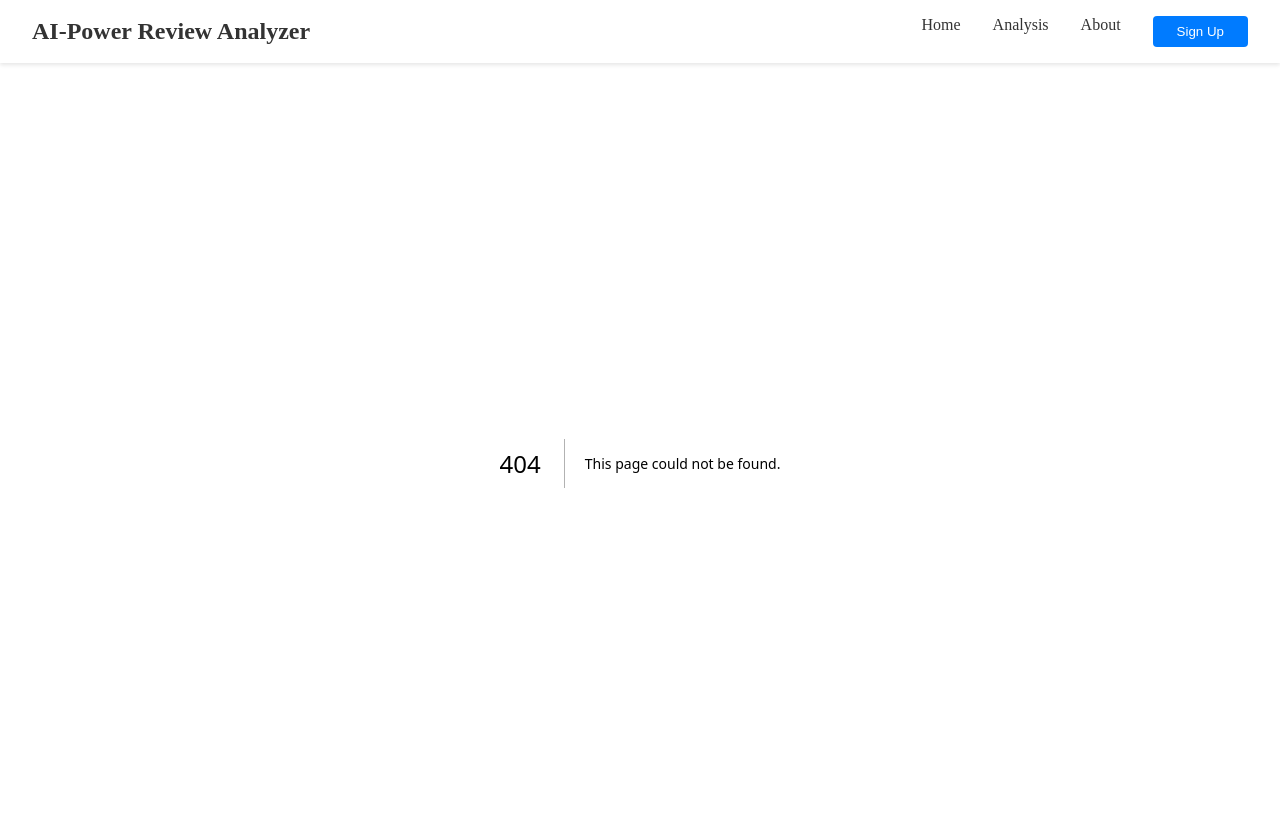
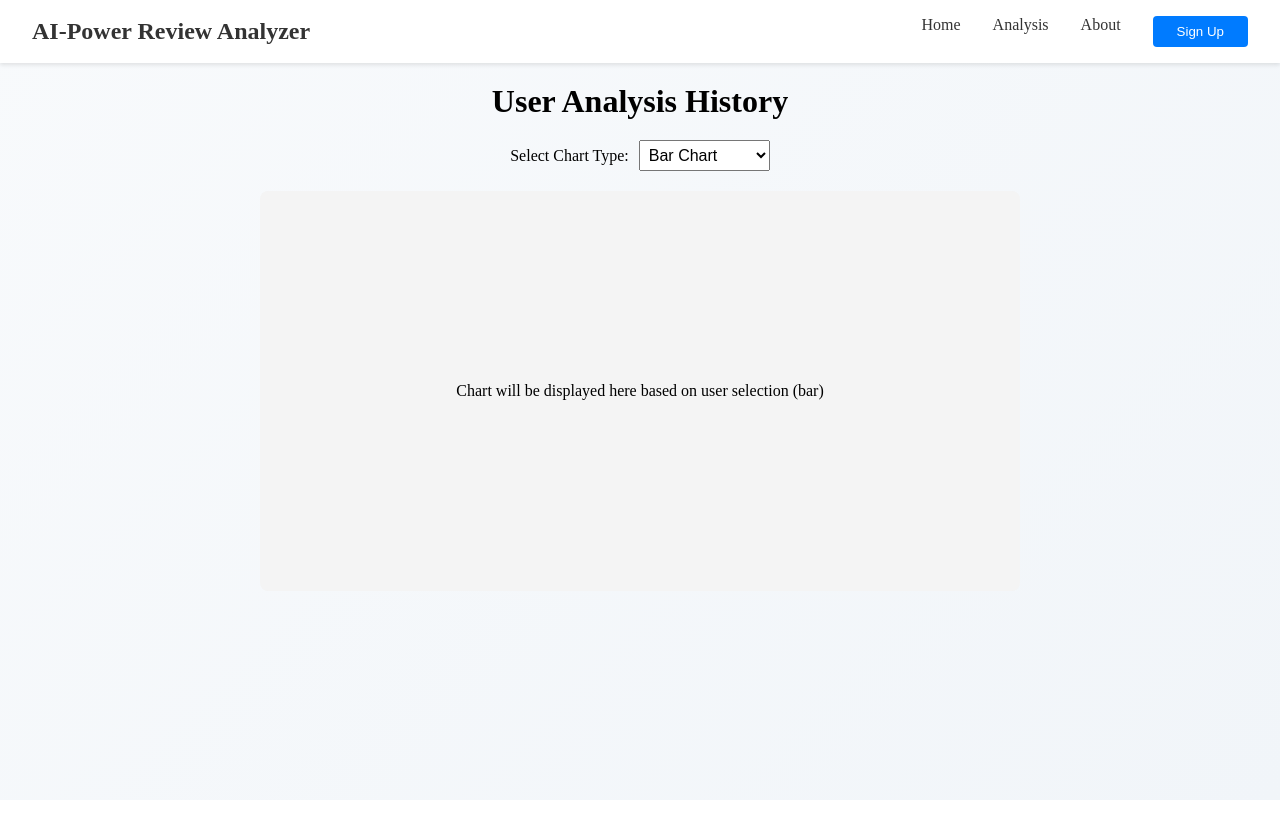
Before and after one commit to Empire688682/AI-Power-product-review, a Next.js app in the folder ai-power-product-review/: page /userAnalysis in a window 1280 px wide. Before the commit this address had no page. Shown: the top 838 px of the page. After the commit the page ends 800 px from the top, so only its background shows below. Built offline with nearby package versions, Linux system fonts and the light colour scheme.

Commit message:
useAnalysis

```diff
--- /dev/null
+++ b/ai-power-product-review/src/app/userAnalysis/UserAnalysis.module.css
@@ -0,0 +1,30 @@
+.container {
+    max-width: 800px;
+    margin: auto;
+    text-align: center;
+    padding: 20px;
+  }
+
+  .chartSelector {
+    margin: 20px 0;
+  }
+
+  .chartSelector label {
+    font-size: 16px;
+    margin-right: 10px;
+  }
+
+  .chartSelector select {
+    padding: 5px;
+    font-size: 16px;
+  }
+
+  .chartContainer {
+    width: 100%;
+    height: 400px;
+    display: flex;
+    align-items: center;
+    justify-content: center;
+    background-color: #f4f4f4;
+    border-radius: 8px;
+  }
--- /dev/null
+++ b/ai-power-product-review/src/app/userAnalysis/page.jsx
@@ -0,0 +1,32 @@
+"use client";
+import React, { useState } from "react";
+import styles from "./UserAnalysis.module.css";
+
+const UserAnalysis = () => {
+  const [selectedChart, setSelectedChart] = useState("bar");
+
+  return (
+    <div className={styles.container}>
+      <h1>User Analysis History</h1>
+
+      <div className={styles.chartSelector}>
+        <label htmlFor="chartType">Select Chart Type:</label>
+        <select
+          id="chartType"
+          value={selectedChart}
+          onChange={(e) => setSelectedChart(e.target.value)}
+        >
+          <option value="bar">Bar Chart</option>
+          <option value="pie">Pie Chart</option>
+          <option value="custom">Custom Chart</option>
+        </select>
+      </div>
+
+      <div className={styles.chartContainer}>
+        <p>Chart will be displayed here based on user selection ({selectedChart})</p>
+      </div>
+    </div>
+  );
+};
+
+export default UserAnalysis;
```
Also changed, not shown: ai-power-product-review/src/middleware.js (+11 -2 lines).
